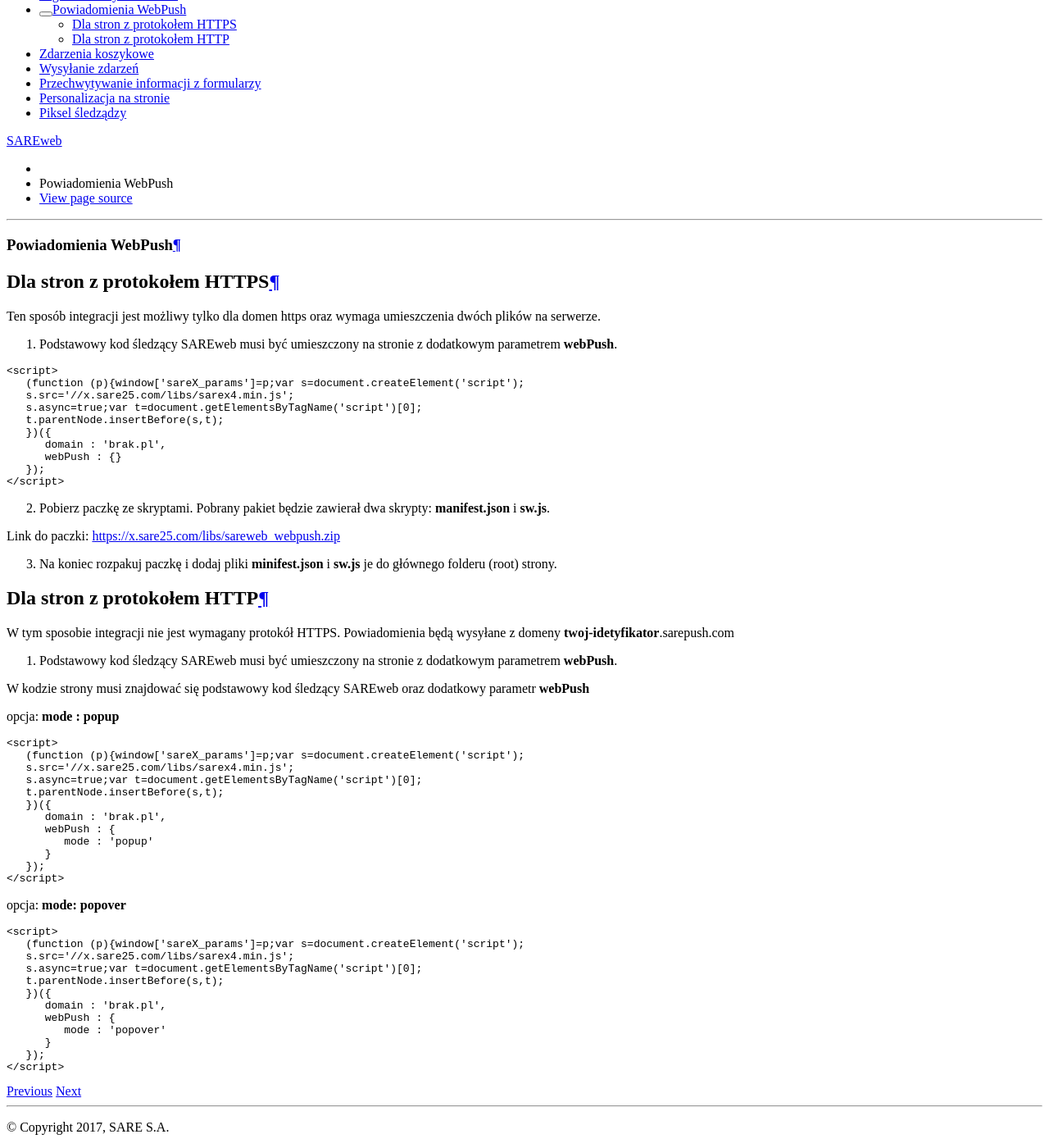
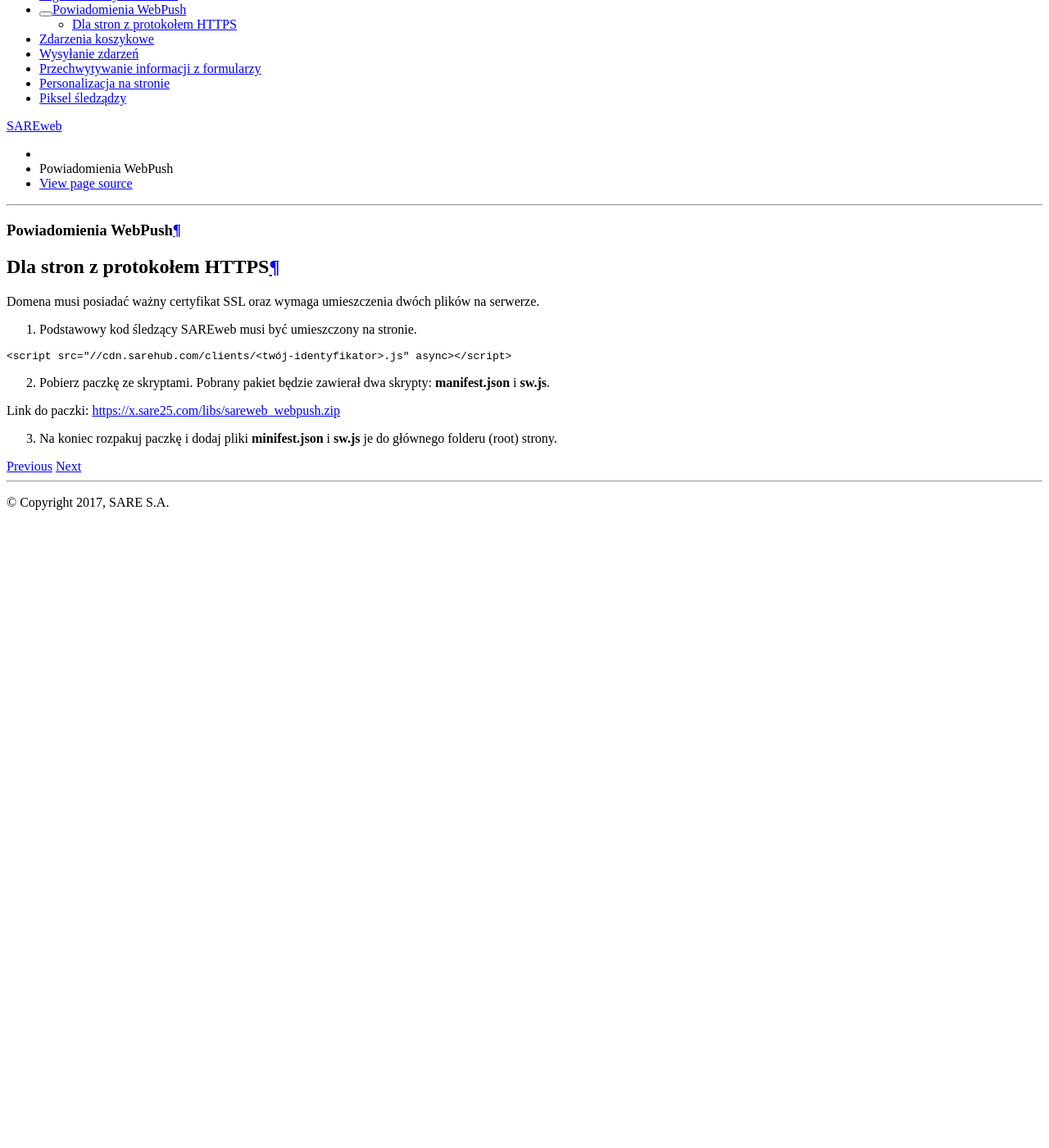
Before and after one commit to SAREhub/sareweb_docs, a Sphinx documentation site: the page built from docs/webpush.rst, in a window 1280 px wide and 1400 px high, scrolled down 296 px. Shown: the whole window at 82% size. Built offline with Sphinx 7.4.7 and the Read the Docs theme 2.0.0, drawn with Linux system fonts in a browser that asks for light colours; comment, search, counter and statistics services are not loaded; after the commit the page ends 934 px from its top, so only the background shows below that.

Commit message:
Webpush https version

```diff
--- a/docs/webpush.rst
+++ b/docs/webpush.rst
@@ -6,70 +6,16 @@
 Dla stron z protokołem HTTPS
 =======================================
 
-Ten sposób integracji jest możliwy tylko dla domen https oraz wymaga umieszczenia dwóch plików na serwerze.
+Domena musi posiadać ważny certyfikat SSL oraz wymaga umieszczenia dwóch plików na serwerze.
 
-1. Podstawowy kod śledzący SAREweb musi być umieszczony na stronie z dodatkowym parametrem **webPush**.
+1. Podstawowy kod śledzący SAREweb musi być umieszczony na stronie.
 
 .. code-block:: HTML
 
-    <script>
-       (function (p){window['sareX_params']=p;var s=document.createElement('script');
-       s.src='//x.sare25.com/libs/sarex4.min.js';
-       s.async=true;var t=document.getElementsByTagName('script')[0];
-       t.parentNode.insertBefore(s,t);
-       })({
-          domain : 'brak.pl',
-          webPush : {}
-       });
-    </script>
+ <script src="//cdn.sarehub.com/clients/<twój-identyfikator>.js" async></script>
 
 2. Pobierz paczkę ze skryptami. Pobrany pakiet będzie zawierał dwa skrypty: **manifest.json** i **sw.js**.
 
 Link do paczki: https://x.sare25.com/libs/sareweb_webpush.zip
 
 3. Na koniec rozpakuj paczkę i dodaj pliki **minifest.json** i **sw.js** je do głównego folderu (root) strony.
-
-
-Dla stron z protokołem HTTP
-=======================================
-
-W tym sposobie integracji nie jest wymagany protokół HTTPS. Powiadomienia będą wysyłane z domeny **twoj-idetyfikator**.sarepush.com
-
-1. Podstawowy kod śledzący SAREweb musi być umieszczony na stronie z dodatkowym parametrem **webPush**.
-
-W kodzie strony musi znajdować się podstawowy kod śledzący SAREweb oraz dodatkowy parametr **webPush**
-
-opcja: **mode : popup**
-
-.. code-block:: HTML
-
-    <script>
-       (function (p){window['sareX_params']=p;var s=document.createElement('script');
-       s.src='//x.sare25.com/libs/sarex4.min.js';
-       s.async=true;var t=document.getElementsByTagName('script')[0];
-       t.parentNode.insertBefore(s,t);
-       })({
-          domain : 'brak.pl',
-          webPush : {
-             mode : 'popup'
-          }
-       });
-    </script>
-
-
-opcja: **mode: popover**
-
-.. code-block:: javascript
-
-    <script>
-       (function (p){window['sareX_params']=p;var s=document.createElement('script');
-       s.src='//x.sare25.com/libs/sarex4.min.js';
-       s.async=true;var t=document.getElementsByTagName('script')[0];
-       t.parentNode.insertBefore(s,t);
-       })({
-          domain : 'brak.pl',
-          webPush : {
-             mode : 'popover'
-          }
-       });
-    </script>
```
